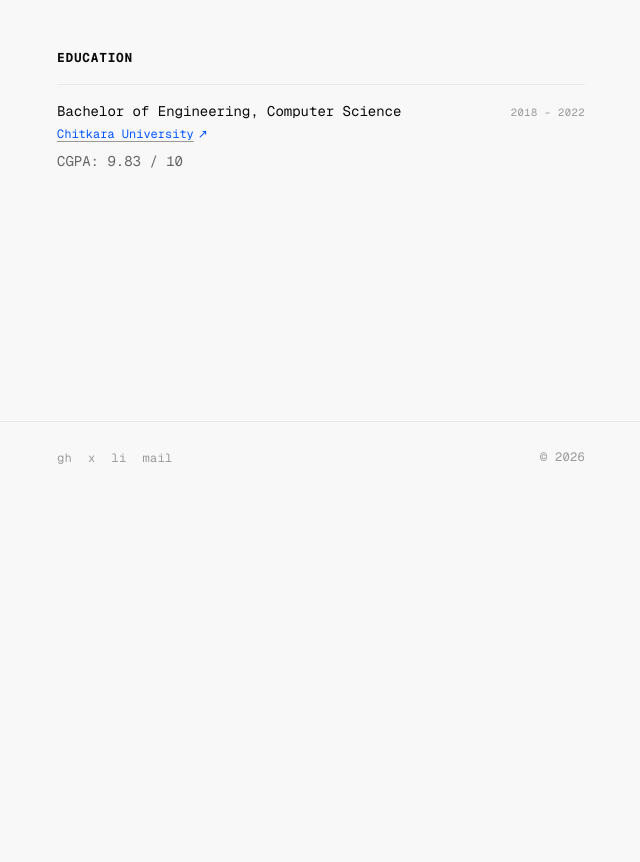
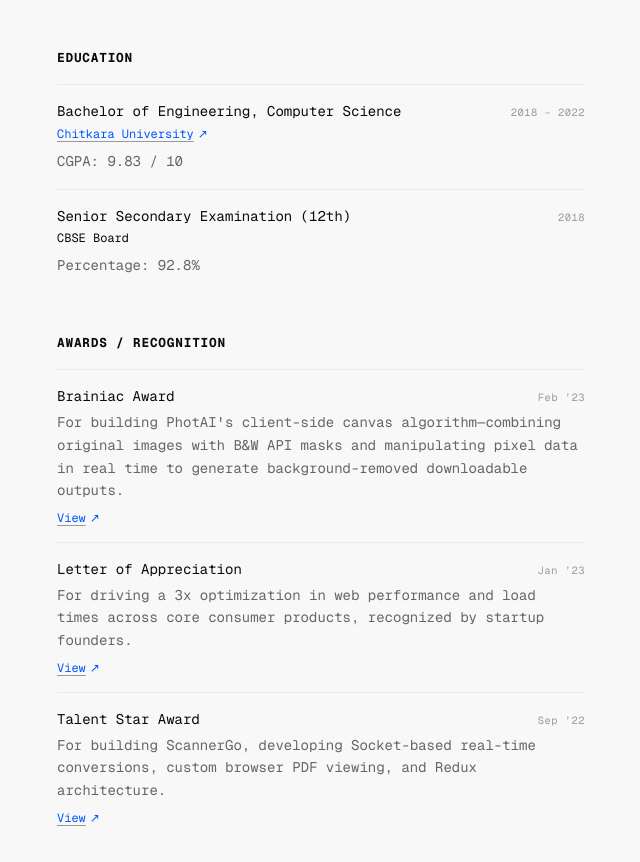
Before and after one commit to satvikchachra/satvik, a Next.js app: page /about in a window 1280 px wide. Shown: the part 1321-2183 px from the top of the page, without its empty margins (319-959 px from the left). Before the commit the page ends 1813 px from the top, so only its background shows below. Built offline with nearby package versions, Linux system fonts and the light colour scheme.

Commit message:
updated content

```diff
--- a/src/app/about/page.tsx
+++ b/src/app/about/page.tsx
@@ -69,6 +69,33 @@ const EDUCATION = [
     schoolUrl: "https://www.chitkara.edu.in/",
     degree: "Bachelor of Engineering, Computer Science",
     description: "CGPA: 9.83 / 10",
+  },
+  {
+    year: "2018",
+    school: "CBSE Board",
+    degree: "Senior Secondary Examination (12th)",
+    description: "Percentage: 92.8%",
+  },
+] as const;
+
+const AWARDS = [
+  {
+    title: "Brainiac Award",
+    date: "Feb ’23",
+    description: "For building PhotAI's client-side canvas algorithm—combining original images with B&W API masks and manipulating pixel data in real time to generate background-removed downloadable outputs.",
+    viewUrl: "https://github.com/satvikchachra/profile/blob/463aeb1d2ba5208a094842824d0cab7650f56b91/brainiacAward.jpg",
+  },
+  {
+    title: "Letter of Appreciation",
+    date: "Jan ’23",
+    description: "For driving a 3x optimization in web performance and load times across core consumer products, recognized by startup founders.",
+    viewUrl: "https://github.com/satvikchachra/profile/blob/463aeb1d2ba5208a094842824d0cab7650f56b91/letterOfAppreciation.jpg",
+  },
+  {
+    title: "Talent Star Award",
+    date: "Sep ’22",
+    description: "For building ScannerGo, developing Socket-based real-time conversions, custom browser PDF viewing, and Redux architecture.",
+    viewUrl: "https://github.com/satvikchachra/profile/blob/463aeb1d2ba5208a094842824d0cab7650f56b91/talentStarsAward.jpg",
   },
 ] as const;
 
@@ -185,18 +212,59 @@ export default function AboutPage() {
                 </time>
               </div>
               <p className="text-xs mb-2">
+                {"schoolUrl" in item && item.schoolUrl ? (
+                  <a
+                    href={item.schoolUrl}
+                    target="_blank"
+                    rel="noopener noreferrer"
+                    className="blue-link inline-flex items-baseline gap-1"
+                  >
+                    <span className="blue-link-text">{item.school}</span>
+                    <span className="text-xs no-underline" aria-hidden="true" style={{ textDecoration: "none" }}>↗</span>
+                  </a>
+                ) : (
+                  <span style={{ color: "var(--text)" }}>{item.school}</span>
+                )}
+              </p>
+              <p className="text-sm leading-relaxed" style={{ color: "var(--text-muted)" }}>
+                {item.description}
+              </p>
+            </div>
+          ))}
+        </div>
+      </section>
+
+      {/* Awards & Recognition */}
+      <section aria-labelledby="awards-heading" className="mb-10 animate-fade-in-up stagger-4">
+        <p className="section-label mb-4">awards / recognition</p>
+        <div>
+          {AWARDS.map((item, i) => (
+            <div
+              key={i}
+              className="py-4"
+              style={{ borderTop: "1px solid var(--border-subtle)" }}
+            >
+              <div className="flex items-baseline justify-between gap-4 mb-1">
+                <span className="text-sm" style={{ color: "var(--text)" }}>
+                  {item.title}
+                </span>
+                <span className="mono-label flex-shrink-0">
+                  {item.date}
+                </span>
+              </div>
+              <p className="text-sm leading-relaxed mb-2" style={{ color: "var(--text-muted)" }}>
+                {item.description}
+              </p>
+              <p className="text-xs">
                 <a
-                  href={item.schoolUrl}
+                  href={item.viewUrl}
                   target="_blank"
                   rel="noopener noreferrer"
                   className="blue-link inline-flex items-baseline gap-1"
                 >
-                  <span className="blue-link-text">{item.school}</span>
+                  <span className="blue-link-text">View</span>
                   <span className="text-xs no-underline" aria-hidden="true" style={{ textDecoration: "none" }}>↗</span>
                 </a>
-              </p>
-              <p className="text-sm leading-relaxed" style={{ color: "var(--text-muted)" }}>
-                {item.description}
               </p>
             </div>
           ))}
```
